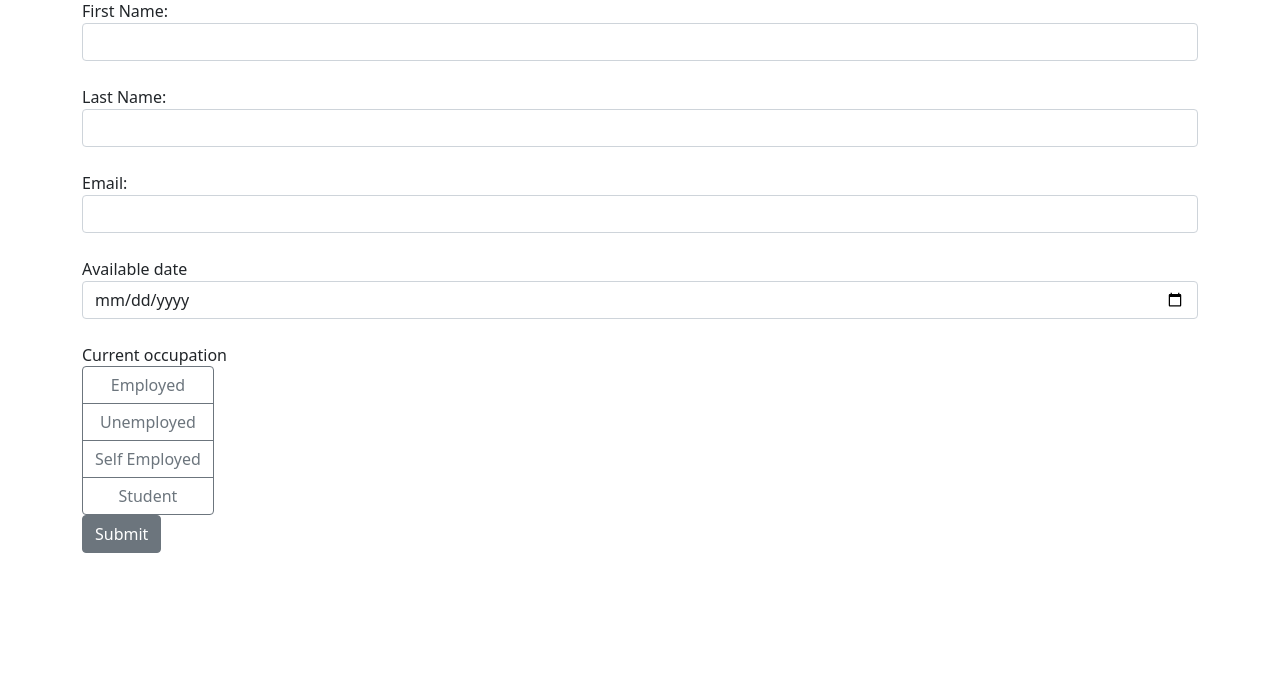
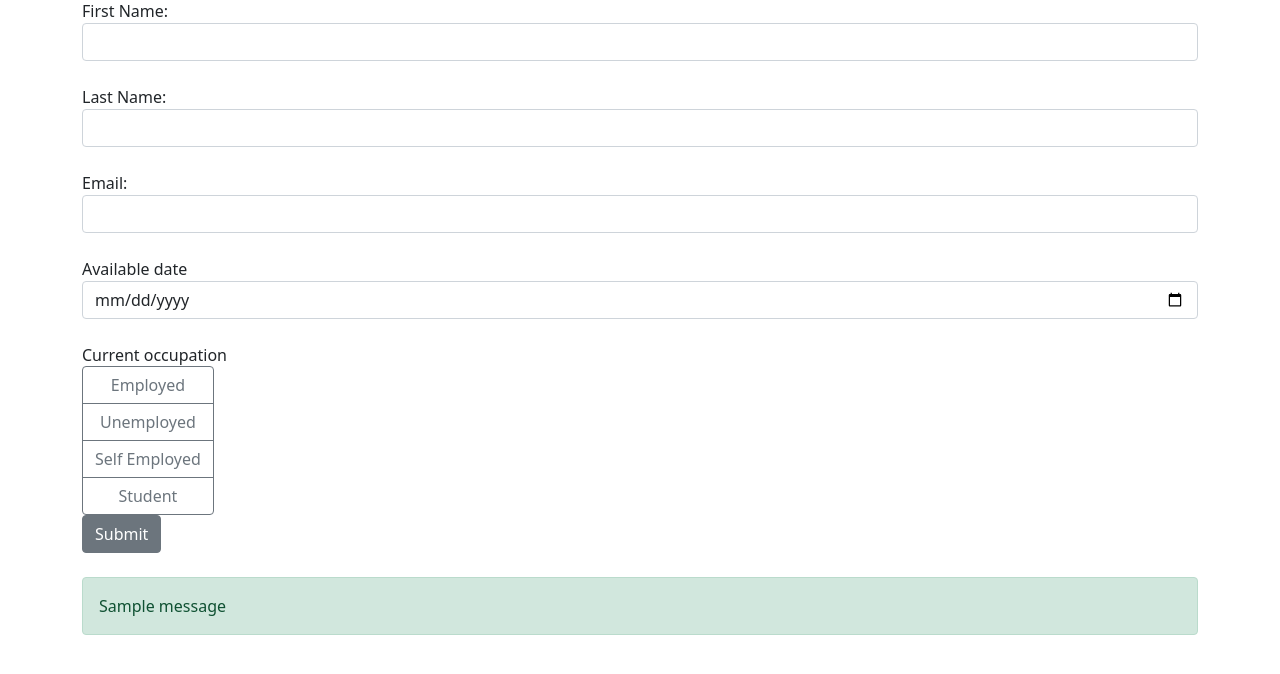
Before and after one commit to Se1ah/Job-application-form-flask, a Flask app: page / in a window 1280 px wide. Shown: the part 97-771 px from the top of the page. Run offline with Flask 3, Linux system fonts and the light colour scheme; tables that the repository leaves empty hold one stand-in row (values such as "Sample post"); one stand-in notice (Sample message) is shown.

Commit message:
Display success message upon submitting the form

```diff
--- a/app.py
+++ b/app.py
@@ -1,5 +1,5 @@
 from datetime import datetime
-from flask import Flask, render_template, request
+from flask import Flask, render_template, request, flash
 from flask_sqlalchemy import SQLAlchemy
 
 app = Flask(__name__)
@@ -30,6 +30,7 @@ def index():
         form = Form(first_name=first_name, last_name=last_name, email=email, date=date_object, occupation=occupation)
         db.session.add(form)
         db.session.commit()
+        flash("Your form has submitted successfully", "success")
 
     return render_template("index.html")
 
--- a/templates/index.html
+++ b/templates/index.html
@@ -40,6 +40,15 @@
                 </div>
             </div>
             <button class="btn btn-secondary mb-4" type="submit">Submit</button>
+            {% with messages = get_flashed_messages() %}
+            {% if messages %}
+            <div class="alert alert-success">
+                {% for message in messages %}
+                {{ message }}
+                {% endfor %}
+            </div>
+            {% endif %}
+            {% endwith %}
         </form>
     </div>
 <script src="https://code.jquery.com/jquery-3.6.0.min.js"></script>
```
